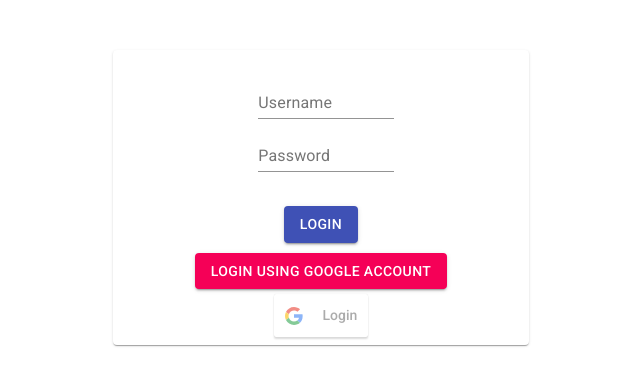
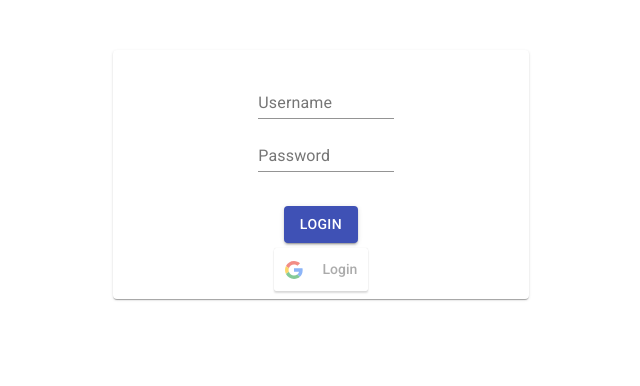
Before and after one commit to Sameer3079/SSD-Assignment-2, a React (Create React App) app in the folder app/: page / in a window 1280 px wide. Shown: the top 386 px of the page, without its empty margins (319-959 px from the left). Built offline with nearby package versions, Linux system fonts and the light colour scheme.

Commit message:
Added Comments

```diff
--- a/app/src/pages/Login.jsx
+++ b/app/src/pages/Login.jsx
@@ -24,6 +24,7 @@ export default class Login extends Component {
     }
 
     componentDidMount() {
+        // Checking whether the user is already logged in
         let successResponse = localStorage.getItem('successResponse')
         if (successResponse) {
             let obj = JSON.parse(successResponse)
@@ -31,7 +32,7 @@ export default class Login extends Component {
             console.log('Current Time:', currentTime)
             console.log('Token Expiration Time:', obj.tokenObj.expires_at)
             if (currentTime < obj.tokenObj.expires_at) {
-                history.push('/home')
+                history.push('/home') // Redirect to Home Page
             }
         }
         ReactDOM.render(
@@ -69,9 +70,9 @@ export default class Login extends Component {
                             <Button variant="contained" color="primary" style={{ margin: margin }}>
                                 Login
                             </Button><br />
-                            <Button variant="contained" color="secondary" style={{ margin: margin }}>
+                            {/* <Button variant="contained" color="secondary" style={{ margin: margin }}>
                                 Login using Google Account
-                            </Button>
+                            </Button> */}
                             <div className="col-sm-12" id="googleButton"></div>
                         </div><br />
                     </CardActions>
```
